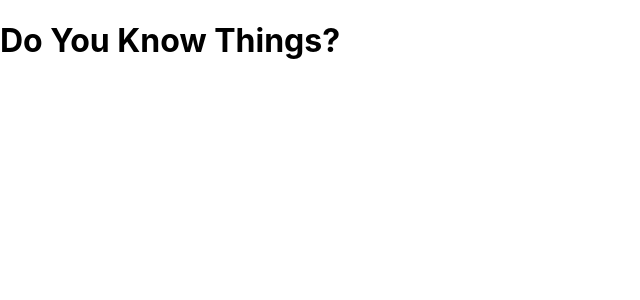
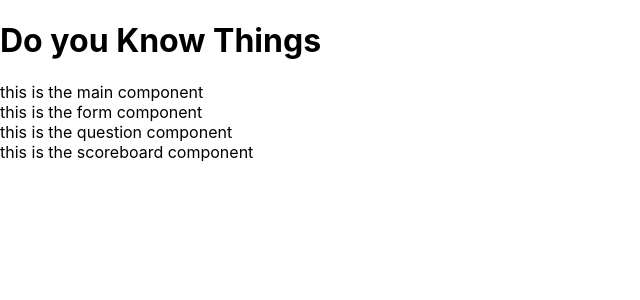
Before and after one commit to sambernaldamasco/doyouknowthings, a React (Create React App) app in the folder doyouknowthings/: page / in a window 1280 px wide. Shown: the top 300 px of the page, without its empty margins (0-640 px from the left). Built offline with nearby package versions, Linux system fonts and the light colour scheme.

Commit message:
created basic file structure and components

```diff
--- a/doyouknowthings/src/App.js
+++ b/doyouknowthings/src/App.js
@@ -1,10 +1,13 @@
 import React from 'react';
+import Header from './components/header.js'
+import Main from './components/main.js'
 
 class App extends React.Component{
     render(){
         return(
             <div className='container'>
-                <h1>Do You Know Things?</h1>
+                <Header />
+                <Main />
             </div>
         )
     }
--- /dev/null
+++ b/doyouknowthings/src/components/form.js
@@ -0,0 +1,13 @@
+import React from 'react'
+
+class Form extends React.Component{
+    render(){
+        return(
+            <div className='form-component'>
+                this is the form component
+            </div>
+        )
+    }
+}
+
+export default Form
--- /dev/null
+++ b/doyouknowthings/src/components/header.js
@@ -0,0 +1,13 @@
+import React from 'react'
+
+class Header extends React.Component{
+    render(){
+        return(
+            <div className='header-component'>
+                <h1>Do you Know Things</h1>
+            </div>
+        )
+    }
+}
+
+export default Header
--- /dev/null
+++ b/doyouknowthings/src/components/main.js
@@ -0,0 +1,19 @@
+import React from 'react'
+import Form from './form.js'
+import Question from './question.js'
+import Scoreboard from './scoreboard.js'
+
+class Main extends React.Component{
+    render(){
+        return(
+            <div className='main-component'>
+                this is the main component
+                <Form />
+                <Question />
+                <Scoreboard />
+            </div>
+        )
+    }
+}
+
+export default Main
--- /dev/null
+++ b/doyouknowthings/src/components/question.js
@@ -0,0 +1,13 @@
+import React from 'react'
+
+class Question extends React.Component{
+    render(){
+        return(
+            <div className='question-component'>
+                this is the question component
+            </div>
+        )
+    }
+}
+
+export default Question
--- /dev/null
+++ b/doyouknowthings/src/components/scoreboard.js
@@ -0,0 +1,13 @@
+import React from 'react'
+
+class Scoreboard extends React.Component{
+    render(){
+        return(
+            <div className='scoreboard-component'>
+                this is the scoreboard component
+            </div>
+        )
+    }
+}
+
+export default Scoreboard
```
